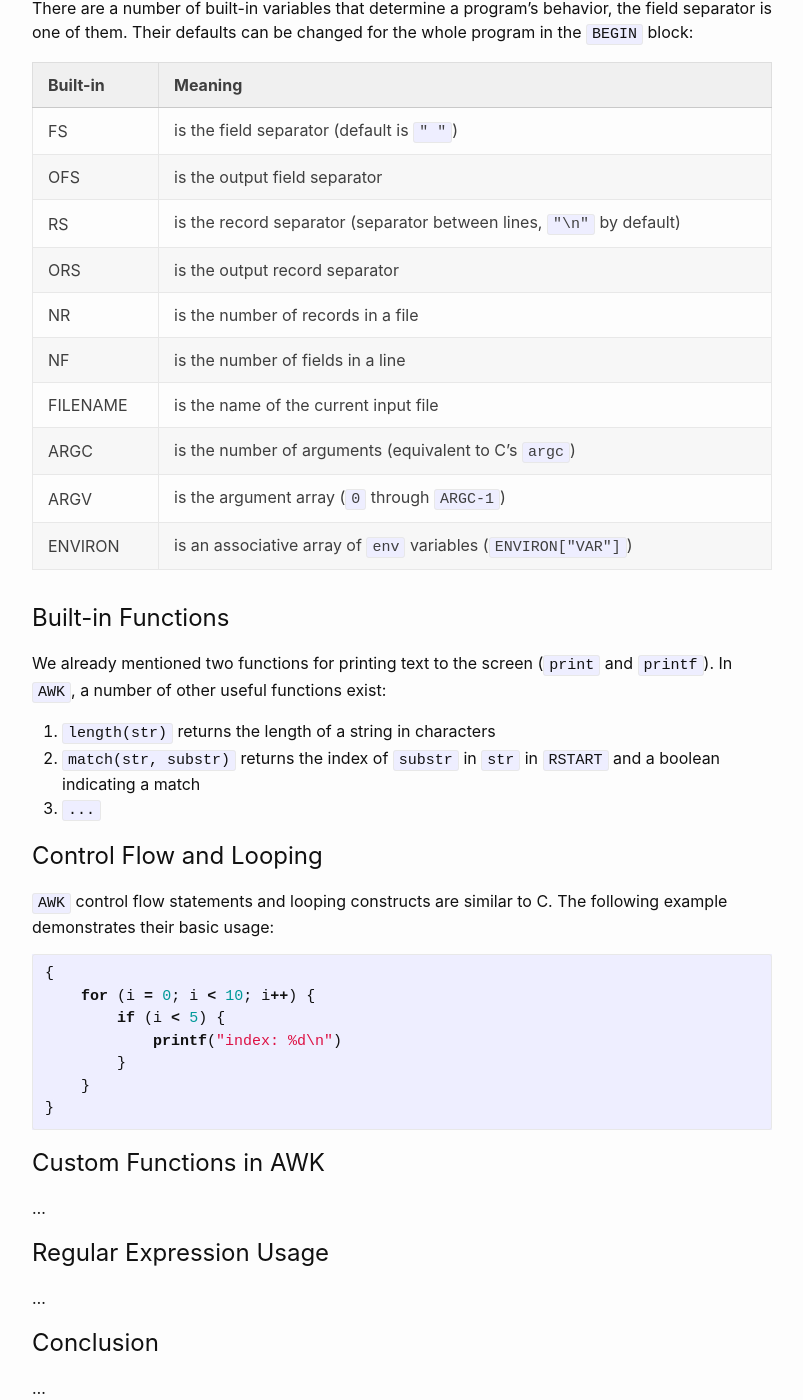
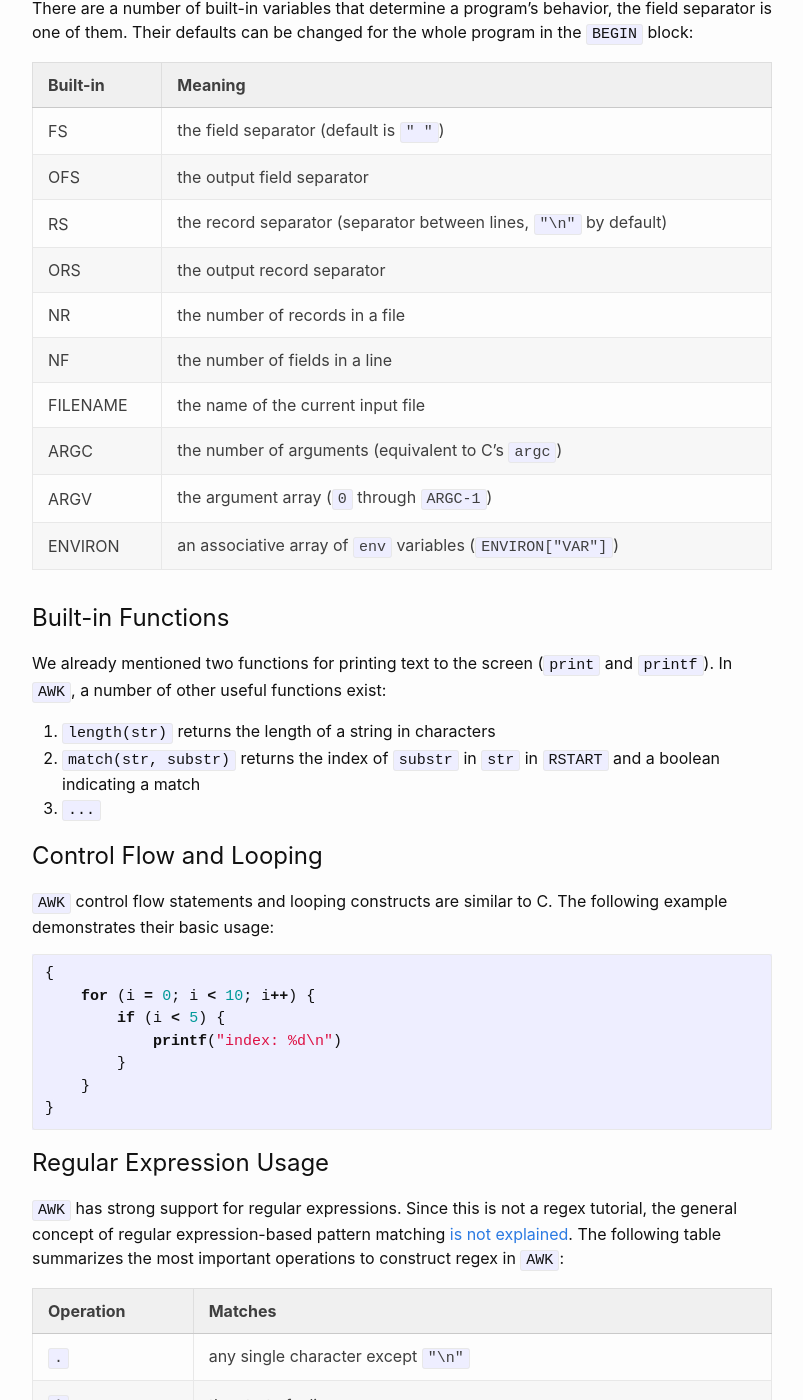
Before and after one commit to DanielSchuette/DanielSchuette.github.io, a Jekyll site: the page built from _posts/2019-08-25-awk_basics.md, in a window 1280 px wide and 1400 px high, scrolled down 2935 px. Shown: the whole window, without its empty margins (238-1041 px from the left). Built offline with Jekyll 4.4.1, drawn with Linux system fonts in a browser that asks for light colours; nearby versions of some CDN libraries; some web fonts are replaced; comment, search, counter and statistics services are not loaded; some of the changed text lies outside the part shown.

Commit message:
update awk post

````diff
--- a/_posts/2019-08-25-awk_basics.md
+++ b/_posts/2019-08-25-awk_basics.md
@@ -102,18 +102,18 @@ In addition, variables can be used with arithmetic (`+`, `-`, `*`, `/`, `%`), lo
 
 There are a number of built-in variables that determine a program's behavior, the field separator is one of them. Their defaults can be changed for the whole program in the `BEGIN` block:
 
-| Built-in | Meaning                                                                    |
-|----------|----------------------------------------------------------------------------|
-| FS       | is the field separator (default is `" "`)                                  |
-| OFS      | is the output field separator                                              |
-| RS       | is the record separator (separator between lines, `"\n"` by default)       |
-| ORS      | is the output record separator                                             |
-| NR       | is the number of records in a file                                         |
-| NF       | is the number of fields in a line                                          |
-| FILENAME | is the name of the current input file                                      |
-| ARGC     | is the number of arguments (equivalent to C's `argc`)                      |
-| ARGV     | is the argument array (`0` through `ARGC-1`)                               |
-| ENVIRON  | is an associative array of `env` variables (`ENVIRON["VAR"]`)              |
+| Built-in | Meaning                                                                 |
+|----------|-------------------------------------------------------------------------|
+| FS       | the field separator (default is `" "`)                                  |
+| OFS      | the output field separator                                              |
+| RS       | the record separator (separator between lines, `"\n"` by default)       |
+| ORS      | the output record separator                                             |
+| NR       | the number of records in a file                                         |
+| NF       | the number of fields in a line                                          |
+| FILENAME | the name of the current input file                                      |
+| ARGC     | the number of arguments (equivalent to C's `argc`)                      |
+| ARGV     | the argument array (`0` through `ARGC-1`)                               |
+| ENVIRON  | an associative array of `env` variables (`ENVIRON["VAR"]`)              |
 
 # Built-in Functions
 We already mentioned two functions for printing text to the screen (`print` and `printf`). In `AWK`, a number of other useful functions exist:
@@ -135,10 +135,22 @@ We already mentioned two functions for printing text to the screen (`print` and
 }
 ```
 
+# Regular Expression Usage
+`AWK` has strong support for regular expressions. Since this is not a regex tutorial, the general concept of regular expression-based pattern matching [is not explained](https://en.wikipedia.org/wiki/Regular_expression#Basic_concepts). The following table summarizes the most important operations to construct regex in `AWK`:
+
+| Operation   | Matches                                                 |
+|-------------|---------------------------------------------------------|
+| `.`         | any single character except `"\n"`                      |
+| `^`         | the start of a line                                     |
+| `$`         | the end of a line                                       |
+| `[abc]`     | one of several characters (a character set)             |
+| `[^abc]`    | none of several characters (an exclusive character set) |
+| `(aaa|bbb)` | one of two string (`()` are required for grouping)      |
+| `?`         | zero or one occurance of the preceding character        |
+| `*`         | zero or more occurances of the preceding character      |
+| `+`         | one or more occurances of the preceding character       |
+
 # Custom Functions in AWK
-...
-
-# Regular Expression Usage
 ...
 
 # Conclusion
````
